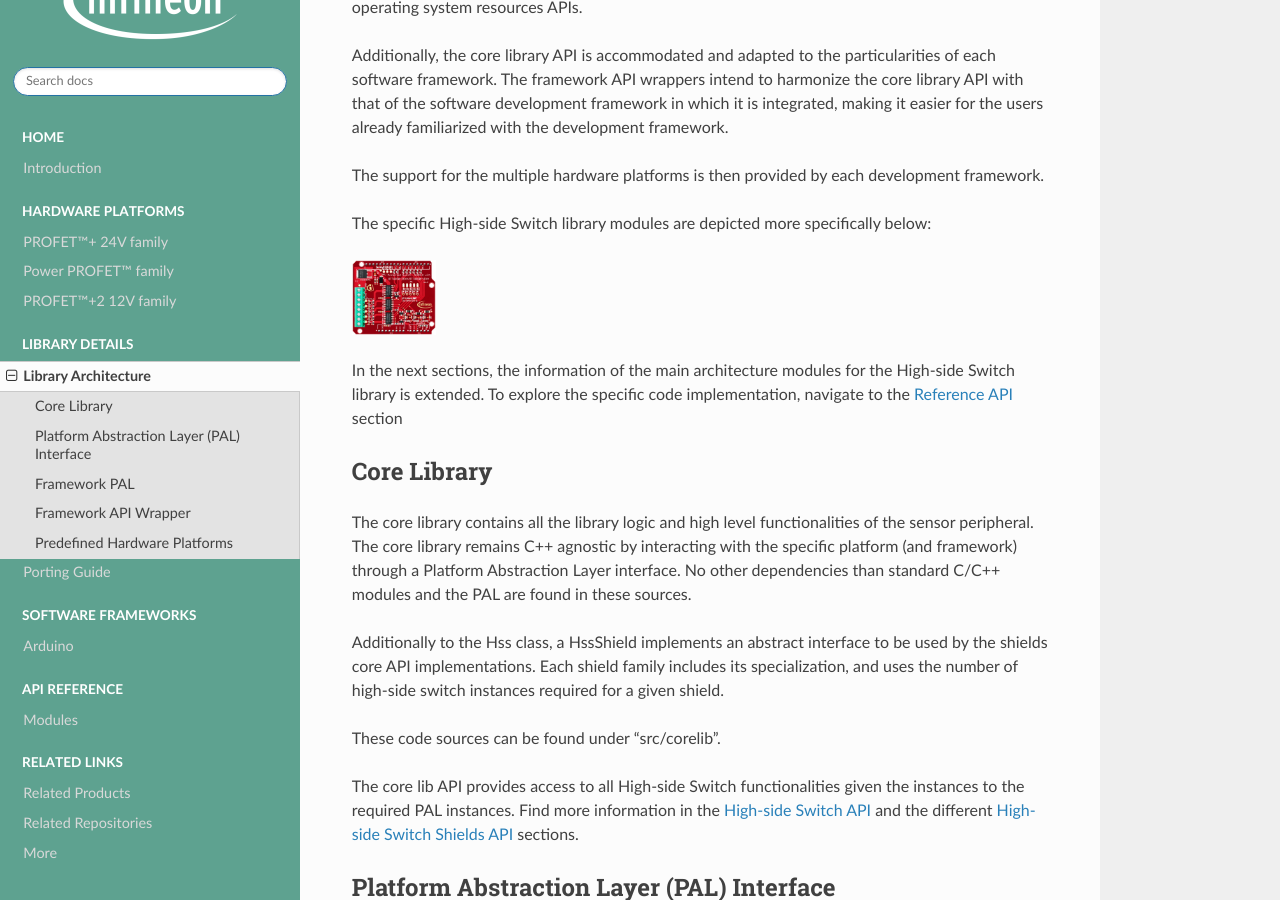
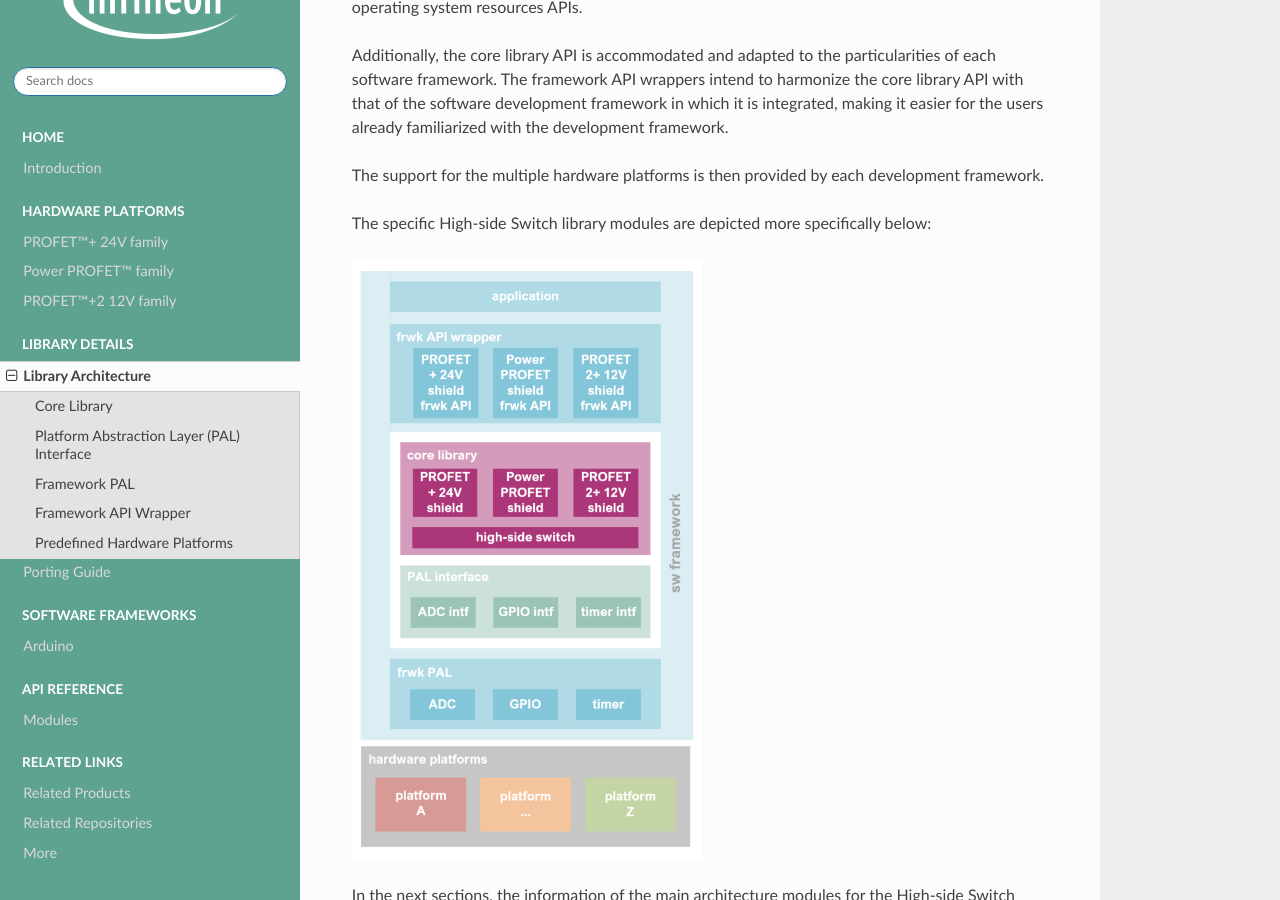
Before and after one commit to Infineon/high-side-switch, a Sphinx documentation site: the page built from docs/lib-details/library-architecture.rst, in a window 1280 px wide and 900 px high, scrolled down 756 px. Built offline with Sphinx 7.4.7 and the Read the Docs theme 2.0.0, drawn with Linux system fonts in a browser that asks for light colours; pages that are not in the unit, such as notebooks, are missing from menus.

Commit message:
Added hss stack diagram

```diff
--- a/docs/lib-details/library-architecture.rst
+++ b/docs/lib-details/library-architecture.rst
@@ -16,8 +16,8 @@ The support for the multiple hardware platforms is then provided by each develop
 
 The specific High-side Switch library modules are depicted more specifically below:
 
-.. image:: ../img/btt6x_shield.jpg
-    :height: 75
+.. image:: ../img/hss-stack.png
+    :height: 600
 
 In the next sections, the information of the main architecture modules for the High-side Switch library is extended.
 To explore the specific code implementation, navigate to the :ref:`Reference API <modules>` section
```
Also changed, not shown: docs/img/hss-stack.png (added).
